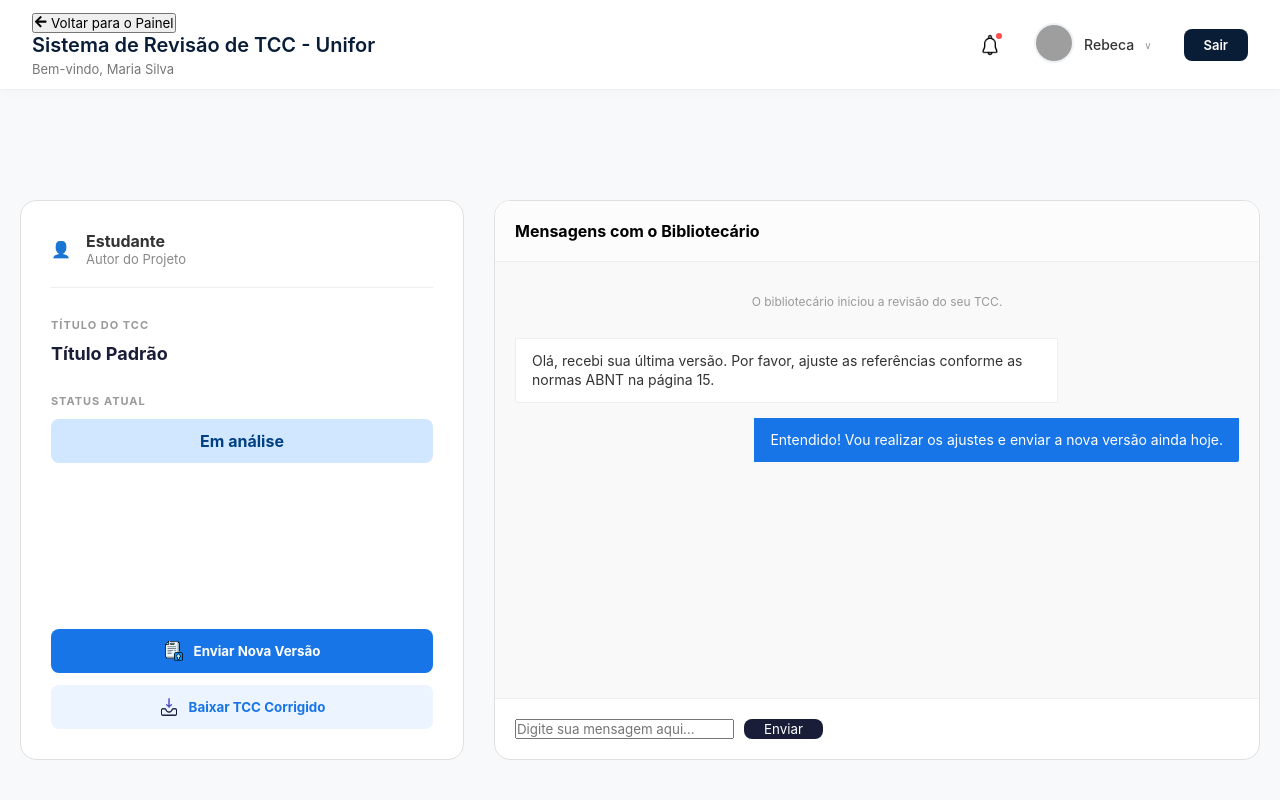
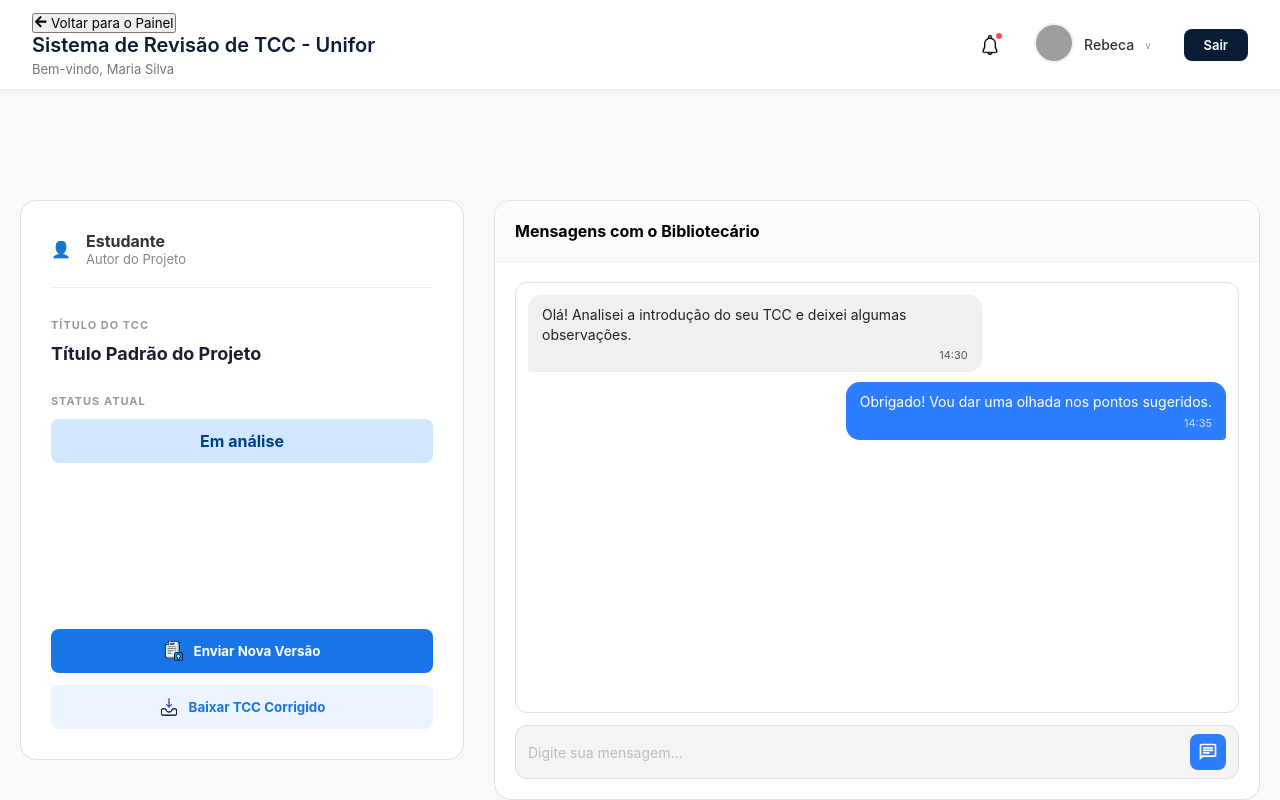
Before and after one commit to rebecasena98o/TCC-Web, a React (Vite) app: page /detalhes-tcc in a window 1280 px wide. Built offline with nearby package versions, Linux system fonts and the light colour scheme; grey boxes are pictures that could not be loaded.

Commit message:
Feat: reutilizando componentes de librarian para o chat de detalhes do ticket aluno

```diff
--- a/src/Components/Header.jsx
+++ b/src/Components/Header.jsx
@@ -18,13 +18,13 @@ const Header = ({ user }) => {
         <div className="header-left-group">
           {estaNaTelaDoTicket && (
             <button
-            onClick={() => navigate('/HomeAluno')}
+            onClick={() => navigate('/aluno/homealuno')}
             className="btn-voltar-header"
           >
     <FaArrowLeft /> Voltar para o Painel
   </button>
 )}
-          <h1 className="brand-title">Sistema de Revisão de TCC - Unifor</h1>
+              <h1 className="brand-title">Sistema de Revisão de TCC - Unifor</h1>
           <p className="welcome-subtitle">Bem-vindo, {user?.email?.split('@')[0] || 'Maria Silva'}</p>
         </div>
 
--- a/src/Style/StyleDetalhes.css
+++ b/src/Style/DetailsTccTicket/StyleDetalhes.css
@@ -169,3 +169,143 @@
   border-radius: 8px;
   cursor: pointer;
 }
+
+/* ==========================================================================
+   CONEXÃO COM O COMPONENTE REUTILIZADO TCCCHAT (ESTILOS DO BIBLIOTECÁRIO)
+   ========================================================================== */
+
+/* Garante que a seção de chat ocupe o espaço correto na sua tela */
+.chat-section {
+  display: flex;
+  flex-direction: column;
+  background-color: #ffffff;
+  border: 1px solid #E0E0E0;
+  border-radius: 16px;
+  height: 600px; /* Ajuste a altura para alinhar com sua sidebar */
+  overflow: hidden;
+}
+
+/* Base do Componente TccChat */
+.tccChat {
+  display: flex;
+  flex-direction: column;
+  gap: 12px;
+  height: 100%;
+  flex: 1;
+  padding: 10px;
+}
+
+/* Área interna de rolagem das mensagens */
+.tccChatMessages {
+  border: 1px solid #E0E0E0;
+  border-radius: 12px;
+  height: 100%;
+  flex: 1;
+  overflow-y: auto;
+  background-color: #fff;
+}
+
+/* Lista agregadora de bolhas */
+.messageList {
+  display: flex;
+  flex-direction: column;
+  gap: 10px;
+  padding: 12px;
+}
+
+/* Estrutura da linha da mensagem */
+.message {
+  display: flex;
+  width: 100%;
+}
+
+/* Bolha enviada por VOCÊ (Aluno -> Direita) */
+.messageRight {
+  justify-content: flex-end;
+}
+
+/* Bolha recebida do Outro (Bibliotecário -> Esquerda) */
+.messageLeft {
+  justify-content: flex-start;
+}
+
+/* Customização visual das caixas de diálogo */
+.messageBubble {
+  display: flex;
+  flex-direction: column;
+  gap: 4px;
+  padding: 10px 14px;
+  border-radius: 14px;
+  max-width: 65%;
+  word-wrap: break-word;
+}
+
+.messageRight .messageBubble {
+  background-color: rgb(44, 126, 254); /* Azul padrão do projeto */
+  color: #fff;
+  border-bottom-right-radius: 4px;
+}
+
+.messageLeft .messageBubble {
+  background-color: #f0f0f0;
+  color: #222;
+  border-bottom-left-radius: 4px;
+}
+
+.messageText {
+  font-size: 14px;
+  line-height: 1.4;
+}
+
+.messageTime {
+  font-size: 11px;
+  opacity: 0.75;
+  align-self: flex-end;
+}
+
+/* Container inferior de inserção de texto */
+.tccChatInput {
+  display: flex;
+  align-items: center;
+  gap: 8px;
+  background-color: #f5f5f5;
+  border-radius: 12px;
+  padding: 8px 12px;
+  border: 1px solid #E0E0E0;
+}
+
+.tccChatInput input {
+  flex: 1;
+  border: none;
+  background: transparent;
+  font-size: 14px;
+  color: #444;
+  outline: none;
+}
+
+.tccChatInput input::placeholder {
+  color: #bbb;
+}
+
+/* Botão azul de enviar mensagem */
+.tccChatInput button {
+  display: flex;
+  align-items: center;
+  justify-content: center;
+  background-color: rgb(44, 126, 254);
+  border: none;
+  border-radius: 8px;
+  padding: 8px;
+  cursor: pointer;
+  transition: background-color 0.2s ease;
+}
+
+.tccChatInput button:hover {
+  background-color: #1a6bdf;
+}
+
+.tccChatInput button svg {
+  width: 18px;
+  height: 18px;
+  fill: #fff;
+}
--- a/src/pages/Tickets/DetalhesTccAluno.jsx
+++ b/src/pages/Tickets/DetalhesTccAluno.jsx
@@ -1,19 +1,41 @@
-import React from 'react';
+import React, { useState } from 'react';
 import { useLocation } from 'react-router-dom';
-import Header from '../../components/Header';
-import '../../Style/StyleDetalhes.css';
+import Header from '../../Components/Header.jsx';
+import '../../Style/DetailsTccTicket/StyleDetalhes.css';
+import TccChat from '../Librarian/LibrarianMain/TccChat/TccChat.jsx';
 import iconeUpload from '../../imgs/Chat/enviar.png';
 import iconeDownload from '../../imgs/Chat/caixa-de-entrada.png';
+import '../../Style/Librarian/StyleTccChat.css';
+import '../../Style/Librarian/StyleMessageList.css';
+import '../../Style/Librarian/StyleMessage.css';
 
 const DetalhesTccAluno = ({ user }) => {
   const location = useLocation();
 
-
   const tcc = location.state?.tccSelecionado || {
-    titulo: "Título Padrão",
+    titulo: "Título Padrão do Projeto",
     status: "Em análise",
     aluno: user?.email?.split('@')[0] || "Estudante",
     statusClass: "status-progresso"
+  };
+
+
+  const [historicoMensagens, setHistoricoMensagens] = useState([
+    { text: "Olá! Analisei a introdução do seu TCC e deixei algumas observações.", fromMe: false, time: "14:30" },
+    { text: "Obrigado! Vou dar uma olhada nos pontos sugeridos.", fromMe: true, time: "14:35" }
+  ]);
+
+
+  const handleEnviarMensagemAluno = (textoDigitado) => {
+    const horaAtual = new Date().toLocaleTimeString('pt-BR', { hour: '2-digit', minute: '2-digit' });
+
+    const novaMensagem = {
+      text: textoDigitado,
+      fromMe: true,
+      time: horaAtual
+    };
+
+    setHistoricoMensagens([...historicoMensagens, novaMensagem]);
   };
 
   return (
@@ -34,12 +56,12 @@ const DetalhesTccAluno = ({ user }) => {
           </div>
 
           <div className="tcc-detail-box">
-            <label>Título do TCC</label>
-            <h3>{tcc.titulo}</h3>
+            <label> Título do TCC </label>
+            <h3> {tcc.titulo} </h3>
           </div>
 
           <div className="status-container-ticket">
-            <label>Status Atual</label>
+            <label> Status Atual </label>
             <div className={`status-badge-grande ${tcc.statusClass}`}>
               {tcc.status}
             </div>
@@ -58,29 +80,20 @@ const DetalhesTccAluno = ({ user }) => {
           </div>
         </aside>
 
-        {/* LADO DIREITO: Chat */}
+
         <section className="chat-section">
           <div className="chat-header">
             <h4>Mensagens com o Bibliotecário</h4>
           </div>
 
-          <div className="chat-messages-area">
-            <div className="msg-bubble system">
-              O bibliotecário iniciou a revisão do seu TCC.
-            </div>
-            <div className="msg-bubble receive">
-              Olá, recebi sua última versão. Por favor, ajuste as referências conforme as normas ABNT na página 15.
-            </div>
-            <div className="msg-bubble send">
-              Entendido! Vou realizar os ajustes e enviar a nova versão ainda hoje.
-            </div>
-          </div>
-
-          <div className="chat-input-area">
-            <input type="text" placeholder="Digite sua mensagem aqui..." />
-            <button className="btn-send-msg">Enviar</button>
+          <div style={{ flex: 1, padding: '10px', display: 'flex', flexDirection: 'column', overflow: 'hidden' }}>
+            <TccChat
+              messages={historicoMensagens}
+              onSend={handleEnviarMensagemAluno}
+            />
           </div>
         </section>
+
       </main>
     </div>
   );
```
